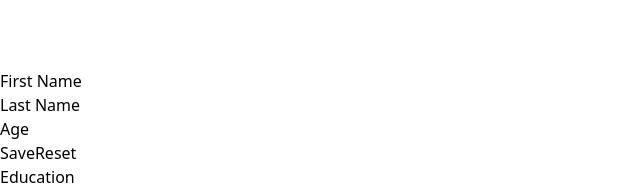
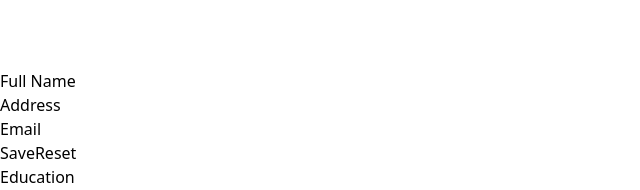
Before and after one commit to lucimanluk/CV-Application-React, a React (Vite) app: page / in a window 1280 px wide. Shown: the part 473-663 px from the top of the page, without its empty margins (0-640 px from the left). Built offline with nearby package versions, Linux system fonts and the light colour scheme.

Commit message:
Added overflow-wrap to InfoContainer to prvent overflow. Modified state names in App and label names in Information.

```diff
--- a/src/App.jsx
+++ b/src/App.jsx
@@ -3,10 +3,9 @@ import InfoContainer from "./components/InfoContainer.jsx";
 import { useState } from "react";
 function App() {
 
-  const [value, setValue] = useState(true);
-  const [firstName, setFirstName] = useState("");
-  const [lastName, setLastName] = useState("");
-  const [age, setAge] = useState("");
+  const [fullName, setFullName] = useState("");
+  const [address, setAddress] = useState("");
+  const [email, setEmail] = useState("");
   const [highschool, setHighschool] = useState("");
   const [university, setUniversity] = useState("");
   const [number, setEducationStartingYear] = useState(1900);
@@ -15,18 +14,14 @@ function App() {
   const [position, setPosition] = useState('');
   const [number3, setNumber3] = useState(1900);
   const [number4, setNumber4] = useState(1900);
-  const [passedFirstName, setPassedFirstName] = useState('');
-  const [passedLastName, setPassedLastName] = useState('');
-  const [passedAge, setPassedAge] = useState('');
-
-  function handleClick() {
-    setValue(!value);
-  }
+  const [passedFullName, setPassedFullName] = useState('');
+  const [passedAddress, setPassedAddress] = useState('');
+  const [passedEmail, setPassedEmail] = useState('');
 
   function saveGeneralContent() {
-    setPassedFirstName(firstName);
-    setPassedLastName(lastName);
-    setPassedAge(age);
+    setPassedFullName(fullName);
+    setPassedAddress(address);
+    setPassedEmail(email);
   }
 
   return (
@@ -42,14 +37,12 @@ function App() {
                 return <Information
                   key={index}
                   name={item}
-                  value={value}
-                  handleClick={handleClick}
-                  firstName={firstName}
-                  lastName={lastName}
-                  age={age}
-                  setFirstName={setFirstName}
-                  setLastName={setLastName}
-                  setAge={setAge}
+                  fullName={fullName}
+                  address={address}
+                  email={email}
+                  setFullName={setFullName}
+                  setAddress={setAddress}
+                  setEmail={setEmail}
                   saveButton = {saveGeneralContent}
                 ></Information>
               }
@@ -57,8 +50,6 @@ function App() {
                 return <Information
                   key={index}
                   name={item}
-                  value={value}
-                  handleClick={handleClick}
                   highschool={highschool}
                   university={university}
                   number={number}
@@ -73,8 +64,6 @@ function App() {
                   return <Information
                   key={index}
                   name={item}
-                  value={value}
-                  handleClick={handleClick}
                   company = {company}
                   position = {position}
                   number3 = {number3}
@@ -88,7 +77,7 @@ function App() {
               }
             )}
         </div>
-        <InfoContainer firstName = {passedFirstName} lastName = {passedLastName} age = {passedAge}/>
+        <InfoContainer fullName = {passedFullName} address = {passedAddress} email = {passedEmail}/>
       </div>
     </div>
   );
--- a/src/components/InfoContainer.jsx
+++ b/src/components/InfoContainer.jsx
@@ -1,13 +1,10 @@
 function InfoContainer(props) {
     return (
-        <div className="w-[33%] min-h-[880px] max-h-[880px] bg-white flex flex-row">
-            <div className="h-[100%] w-[60%]">
-                <p>{props.firstName}</p>
-                <p>{props.lastName}</p>
-                <p>{props.age}</p>
-            </div>
-            <div className="h-[100%] w-[40%] bg-red-600">
-
+        <div className="w-[33%] min-h-[880px] max-h-[880px] bg-white break-words p-2">
+            <div>
+                <p>{props.fullName}</p>
+                <p>{props.address}</p>
+                <p>{props.email}</p>
             </div>
         </div>
     )
--- a/src/components/Information.jsx
+++ b/src/components/Information.jsx
@@ -1,8 +1,15 @@
 import InputForm from "./InputForm";
 import Preview from "./Preview";
 import SaveClear from "./SaveClear";
+import { useState } from "react";
 
 function Information(props) {
+
+  const [value, setValue] = useState(true);
+
+  function handleClick() {
+    setValue(!value);
+  }
 
   return (
     <div
@@ -11,17 +18,17 @@ function Information(props) {
     >
       {props.name === "general" ? (
         <>
-          <Preview name="General" value={props.value} handleClick={props.handleClick} />
-          {props.value === true ? (
+          <Preview name="General" value={value} handleClick={handleClick} />
+          {value === true ? (
             <>
-              {["First Name", "Last Name", "Age"].map((item, index) => {
+              {["Full Name", "Address", "Email"].map((item, index) => {
                 if (index === 0) {
                   return (
                     <InputForm
                       key={index}
                       label={item}
-                      string={props.firstName}
-                      handleChange={(e) => { props.setFirstName(e.target.value) }}
+                      string={props.fullName}
+                      handleChange={(e) => { props.setFullName(e.target.value) }}
                     />
                   );
                 } else if (index === 1) {
@@ -29,8 +36,8 @@ function Information(props) {
                     <InputForm
                       key={index}
                       label={item}
-                      string={props.lastName}
-                      handleChange={(e) => { props.setLastName(e.target.value) }}
+                      string={props.address}
+                      handleChange={(e) => { props.setAddress(e.target.value) }}
                     />
                   );
                 } else if (index === 2) {
@@ -38,17 +45,17 @@ function Information(props) {
                     <InputForm
                       key={index}
                       label={item}
-                      string={props.age}
-                      handleChange={(e) => { props.setAge(e.target.value) }}
+                      string={props.email}
+                      handleChange={(e) => { props.setEmail(e.target.value) }}
                     />
                   );
                 }
               })}
               <SaveClear
               handleClick={() => {
-                props.setFirstName("");
-                props.setLastName("");
-                props.setAge("");
+                props.setFullName("");
+                props.setAddress("");
+                props.setEmail("");
               }}
               handleClick2={props.saveButton}
               />
@@ -57,8 +64,8 @@ function Information(props) {
         </>
       ) : props.name === "education" ? (
         <>
-          <Preview name="Education" value={props.value} handleClick={props.handleClick} />
-          {props.value === true ? (
+          <Preview name="Education" value={value} handleClick={handleClick} />
+          {value === true ? (
             <>
               {[
                 "Highschool",
@@ -122,8 +129,8 @@ function Information(props) {
         </>
       ) : props.name === "experience" ? (
         <>
-          <Preview name="Experience" value={props.value} handleClick={props.handleClick} />
-          {props.value === true ? (
+          <Preview name="Experience" value={value} handleClick={handleClick} />
+          {value === true ? (
             <>
               {[
                 "Company name",
```
